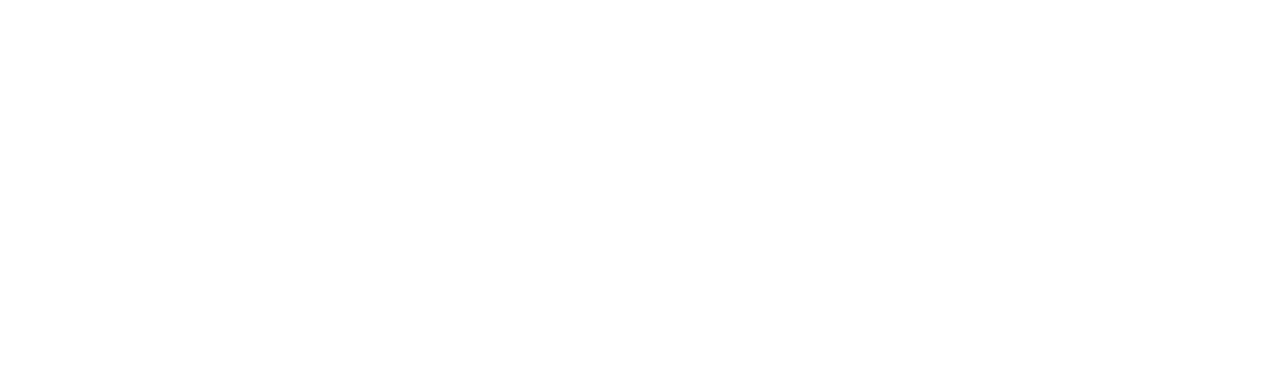
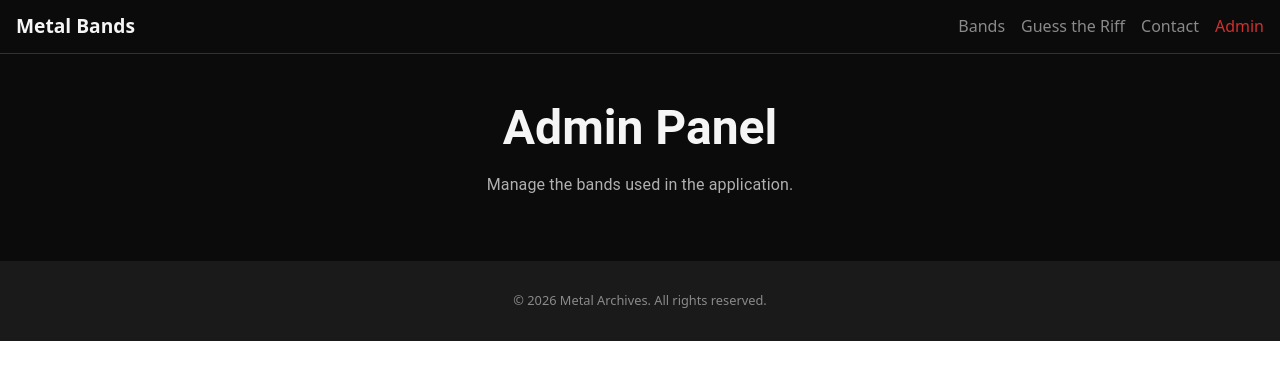
Before and after one commit to arielgomezmendez/metal-bands-app, a React (Vite) app: page /admin in a window 1280 px wide. Before the commit this address had no page. Shown: the top 380 px of the page. Built offline with nearby package versions, Linux system fonts and the light colour scheme.

Commit message:
Create the new route Admin

```diff
--- a/src/App.tsx
+++ b/src/App.tsx
@@ -7,6 +7,7 @@
 import Layout from "./components/Layout";
 import GuessTheRiff from "./pages/GuessTheRiff";
 import Contact from "./pages/Contact";
+import Admin from "./pages/Admin";
 
 function App() {
   return (
@@ -16,6 +17,7 @@
         <Route path="band/:name" element={<BandDetails />}></Route>
         <Route path="guess-the-riff" element={<GuessTheRiff/>}></Route>
         <Route path="contact" element={<Contact />}></Route>
+        <Route path="admin" element={<Admin />}></Route>
       </Route>
     </Routes>
   );
--- a/src/components/Header.tsx
+++ b/src/components/Header.tsx
@@ -37,6 +37,11 @@
                 Contact
               </NavLink>
             </li>
+            <li>
+              <NavLink to="/admin" style={getNavLinkStyle}>
+                Admin
+              </NavLink>
+            </li>
           </ul>
         </nav>
       </header>
--- /dev/null
+++ b/src/pages/Admin.tsx
@@ -0,0 +1,26 @@
+import { Typography, Container } from '@mui/material'
+
+const Admin = () => {
+  return (
+    <>
+      <section>
+        <Container>
+          <Typography
+            component="h1"
+            variant="h3"
+            gutterBottom
+            sx={{ fontWeight: "bold", marginTop: "4%" }}
+            color="#F5F5F5"
+          >
+            Admin Panel
+          </Typography>
+          <Typography component="p" color="#B0B0B0">
+            Manage the bands used in the application.
+          </Typography>
+        </Container>
+      </section>
+    </>
+  )
+}
+
+export default Admin
--- a/src/pages/GuessTheRiff.tsx
+++ b/src/pages/GuessTheRiff.tsx
@@ -8,7 +8,7 @@
 import Player from "../components/Player";
 import BandOptions from "../components/BandOptions";
 import Feedback from "../components/Feedback";
-import Counter from "./Counter";
+import Counter from "../components/Counter";
 import Finish from "../components/Finish";
 
 export type DeezerTrack = {
```
Also changed, not shown: src/components/Counter.tsx (renamed from src/pages/Counter.tsx).
